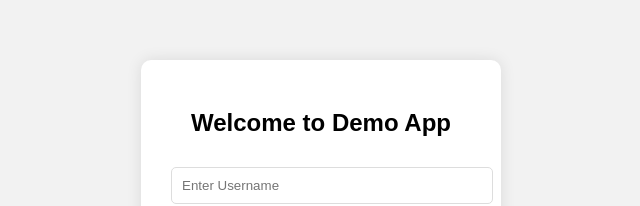
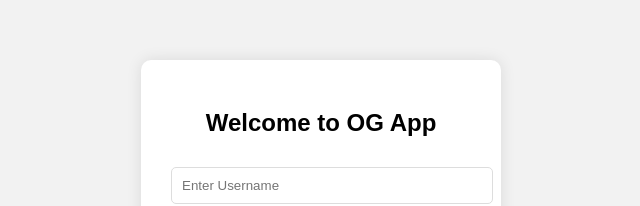
Before and after one commit to jeffreydavid/webserverrepo, a plain HTML site: page index.html in a window 1280 px wide. Shown: the part 210-416 px from the top of the page, without its empty margins (319-959 px from the left). Drawn offline with Linux system fonts and the light colour scheme.

Commit message:
Update index.html

```diff
--- a/index.html
+++ b/index.html
@@ -54,7 +54,7 @@
 <body>
 
   <div class="login-container">
-    <h2>Welcome to Demo App</h2>
+    <h2>Welcome to OG App</h2>
     <input type="text" id="username" placeholder="Enter Username" />
     <input type="password" id="password" placeholder="Enter Password" />
     <button onclick="login()">Login</button>
```
